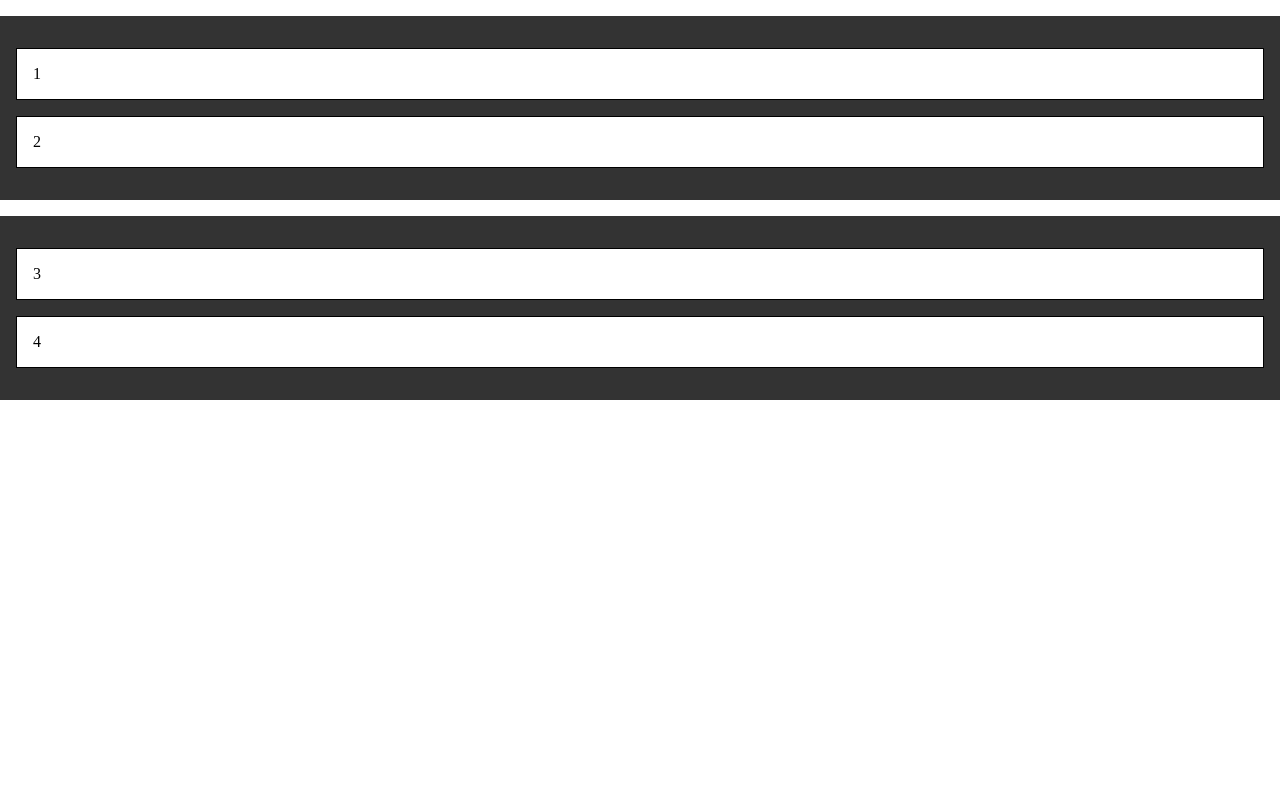
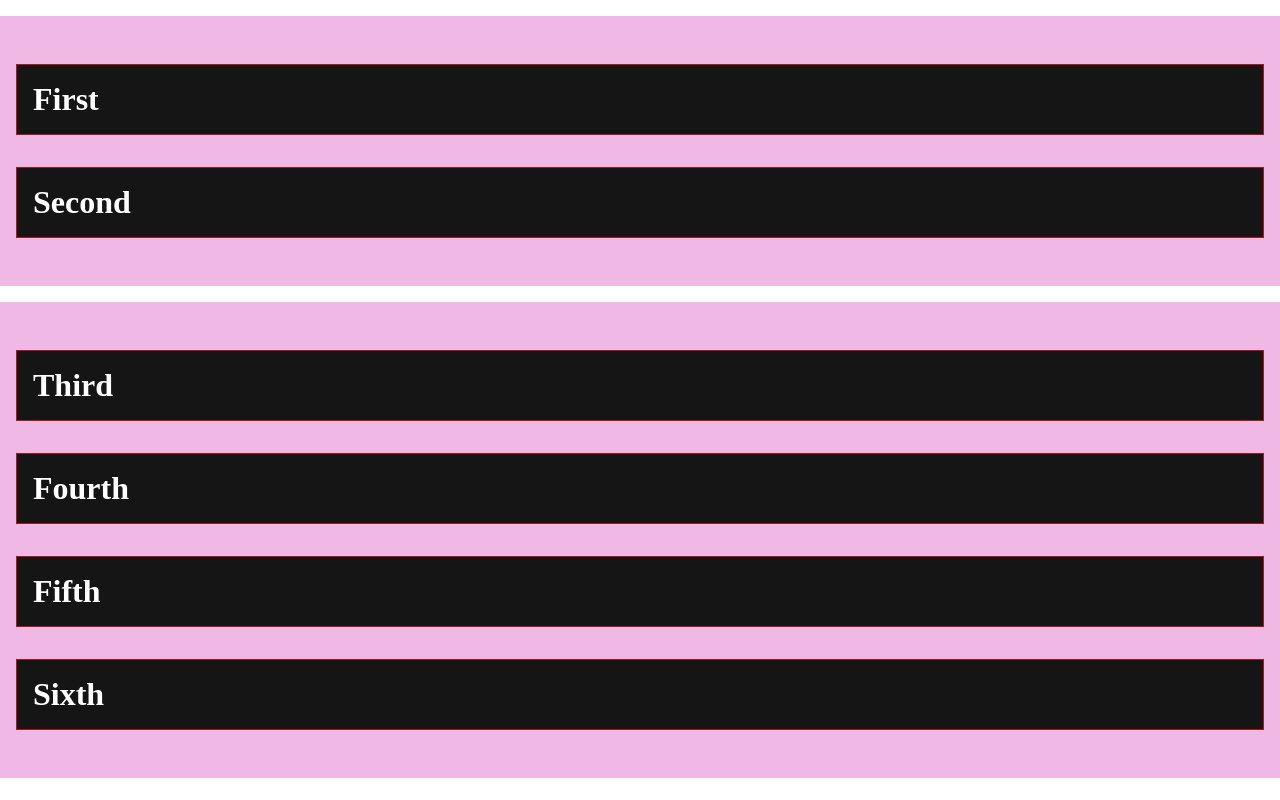
Before and after one commit to gango-anan/drag-and-drop, a plain HTML site: page index.html in a window 1280 px wide. Drawn offline with Linux system fonts and the light colour scheme.

Commit message:
Update styles.

```diff
--- a/css/main.css
+++ b/css/main.css
@@ -1,21 +1,24 @@
 body {
   margin: 0;
+  color: white;
+  font-size: 2rem;
+  font-weight: bold;
 }
 
 .container {
-  background-color: #333;
+  background-color: #f0b8e4;
   padding: 1rem;
   margin-top: 1rem;
 }
 
 .draggable {
   padding: 1rem;
-  background-color: white;
-  border: 1px solid black;
+  background-color: #161515;
+  border: 1px solid #af1616;
   cursor: move;
 }
 
 .draggable.dragging {
-  opacity: 0.7;
+  opacity: 0.8;
 }
 /*# sourceMappingURL=main.css.map */
--- a/index.html
+++ b/index.html
@@ -10,12 +10,14 @@
 </head>
 <body>
   <div class="container">
-    <p class="draggable" draggable="true">1</p>
-    <p class="draggable" draggable="true">2</p>
+    <p class="draggable" draggable="true">First</p>
+    <p class="draggable" draggable="true">Second</p>
   </div>
   <div class="container">
-    <p class="draggable" draggable="true">3</p>
-    <p class="draggable" draggable="true">4</p>
+    <p class="draggable" draggable="true">Third</p>
+    <p class="draggable" draggable="true">Fourth</p>
+    <p class="draggable" draggable="true">Fifth</p>
+    <p class="draggable" draggable="true">Sixth</p>
   </div>
 </body>
 </html>
```
Also changed, not shown: 1 other file.
